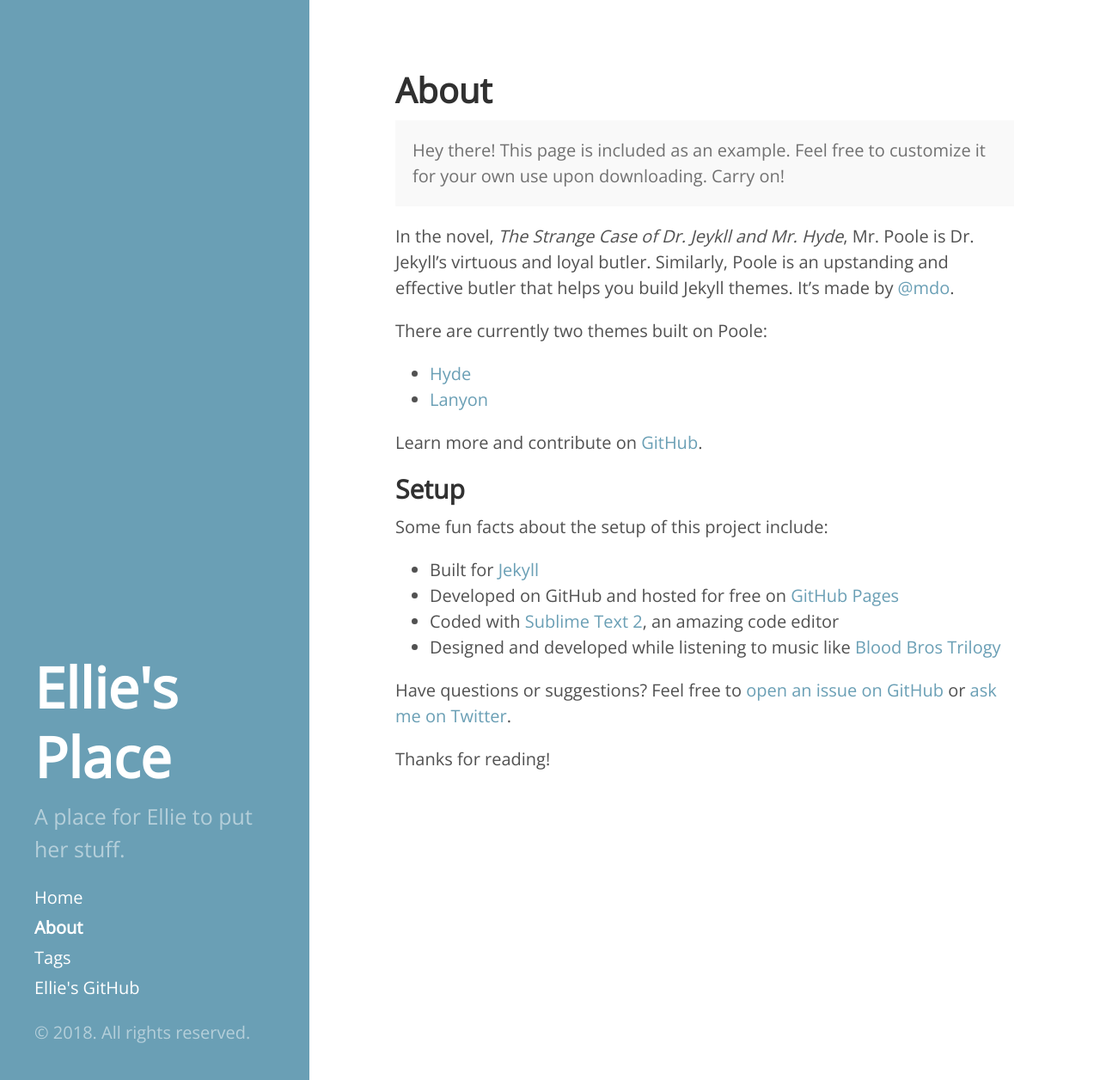
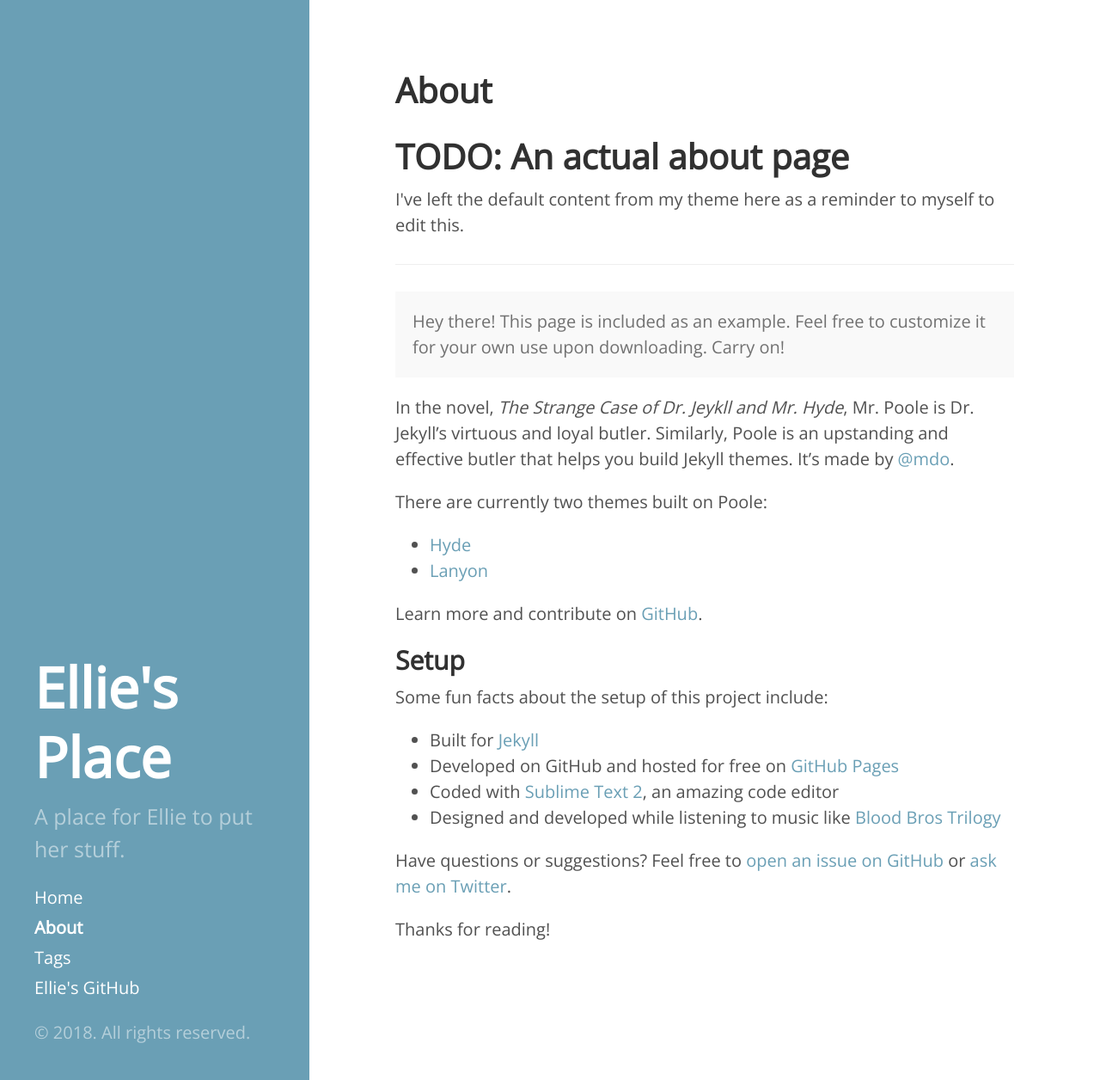
Before and after one commit to eltariel/eltariel.github.io, a Jekyll site: the page built from about.md, in a window 1280 px wide and 1256 px high. Shown: the whole window at 86% size. Built offline with Jekyll 4.4.1, drawn with Linux system fonts in a browser that asks for light colours.

Commit message:
Added note to the about page

```diff
--- a/about.md
+++ b/about.md
@@ -2,6 +2,11 @@
 layout: page
 title: About
 ---
+
+<h1>TODO: An actual about page</h1>
+<p>I've left the default content from my theme here as a reminder to myself to edit this.</p>
+
+<hr />
 
 <p class="message">
   Hey there! This page is included as an example. Feel free to customize it for your own use upon downloading. Carry on!
```
